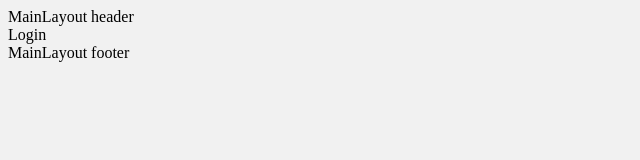
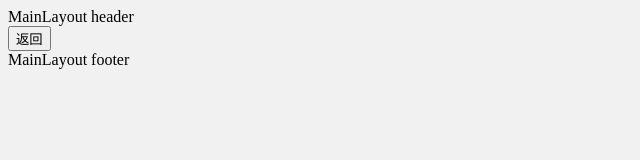
Before and after one commit to xing-6464/v-questionnaire-star, a Vue app: page /login in a window 1280 px wide. Shown: the top 160 px of the page, without its empty margins (0-640 px from the left). Built offline with nearby package versions, Linux system fonts and the light colour scheme.

Commit message:
chore(使用路由api): 跳转页面和获取参数

```diff
--- /dev/null
+++ b/src/views/Home.vue
@@ -0,0 +1,19 @@
+<template>
+  <div>
+    <div>
+      <button @click="handelClick">登录</button>
+    </div>
+  </div>
+</template>
+
+<script lang="ts" setup>
+import { useRouter } from 'vue-router'
+
+const router = useRouter()
+
+function handelClick() {
+  router.push('/login')
+}
+</script>
+
+<style lang="scss" scoped></style>
--- a/src/views/Login.vue
+++ b/src/views/Login.vue
@@ -1,7 +1,21 @@
 <template>
-  <div>Login</div>
+  <div>
+    <button
+      @click="
+        () => {
+          router.back()
+        }
+      "
+    >
+      返回
+    </button>
+  </div>
 </template>
 
-<script lang="ts" setup></script>
+<script lang="ts" setup>
+import { useRouter } from 'vue-router'
+
+const router = useRouter()
+</script>
 
 <style lang="scss" scoped></style>
--- a/src/views/manage/List.vue
+++ b/src/views/manage/List.vue
@@ -16,6 +16,7 @@
 <script setup lang="ts">
 import QuestionCard from '@/components/QuestionCard.vue'
 import { ref } from 'vue'
+import { useRoute } from 'vue-router'
 const rawQuestionList = [
   {
     _id: 'q1',
@@ -44,6 +45,9 @@ const rawQuestionList = [
 ]
 
 const questionList = ref(rawQuestionList)
+const route = useRoute()
+
+console.log(route.query.key)
 </script>
 
 <style scoped lang="scss">
--- a/src/views/question/Edit/Edit.vue
+++ b/src/views/question/Edit/Edit.vue
@@ -1,7 +1,11 @@
 <template>
-  <div>Edit</div>
+  <div>id : {{ route.params.id }}</div>
 </template>
 
-<script setup lang="ts"></script>
+<script setup lang="ts">
+import { useRoute } from 'vue-router'
+
+const route = useRoute()
+</script>
 
 <style scoped lang="scss"></style>
```
